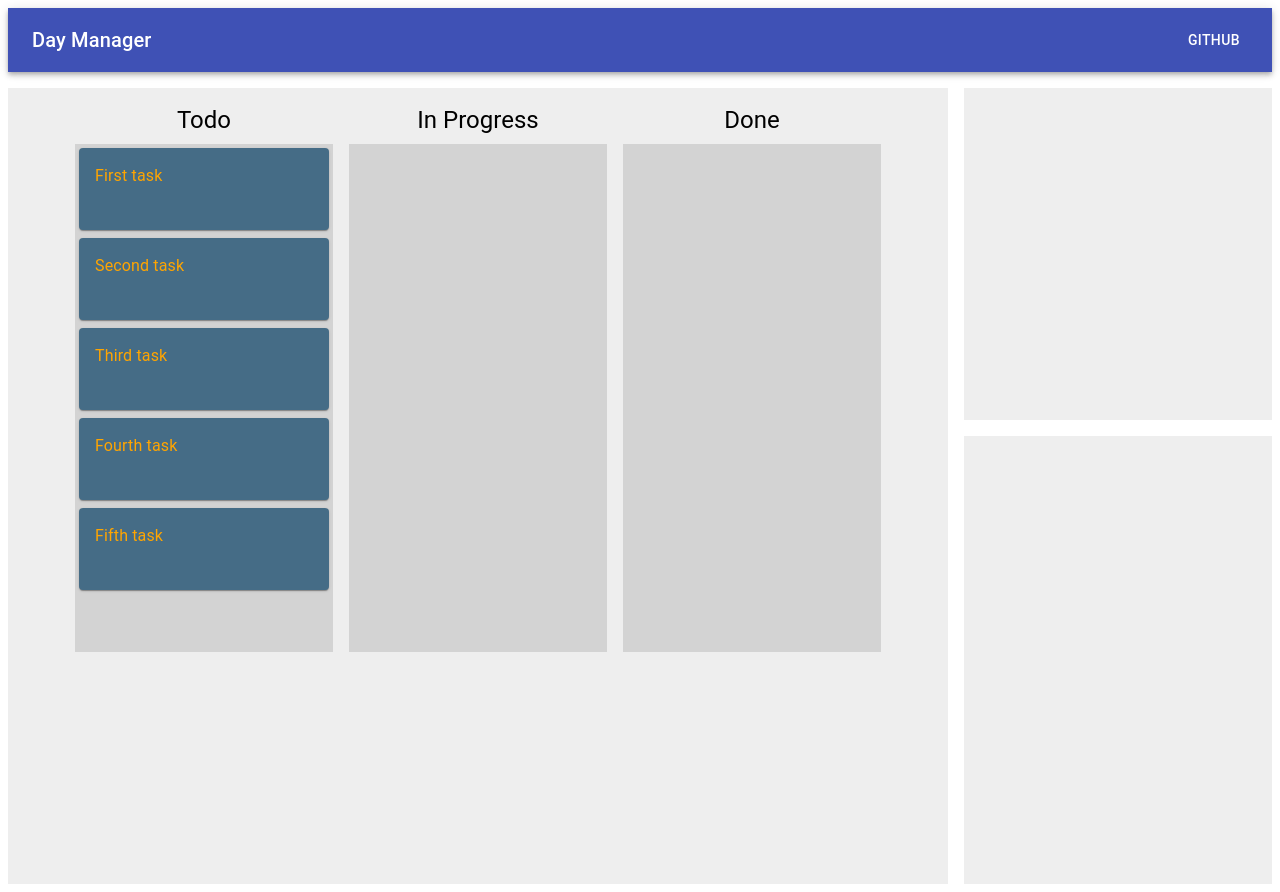
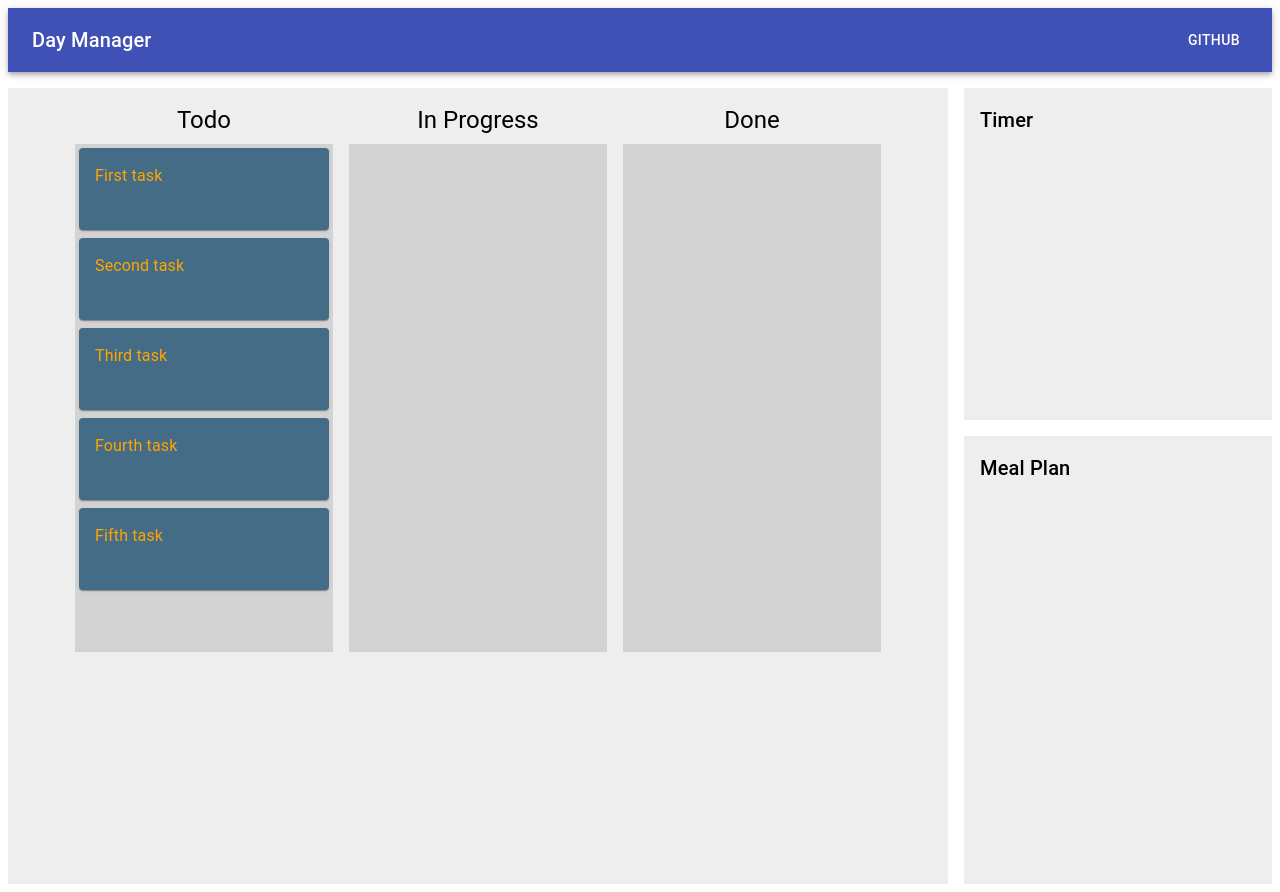
Before and after one commit to nathanjnile/Productivity-Manager, a React (Create React App) app in the folder client/: page / in a window 1280 px wide. Built offline with nearby package versions, Linux system fonts and the light colour scheme.

Commit message:
Files for Timer and Meal plan added but only with the header in

```diff
--- a/client/src/components/MainApp/MainApp.js
+++ b/client/src/components/MainApp/MainApp.js
@@ -2,6 +2,8 @@ import React from "react";
 import classes from "./MainApp.module.css";
 
 import Todolist from "../Todolist/Todolist";
+import Timer from "../Timer/Timer";
+import MealPlan from "../MealPlan/MealPlan";
 
 
 const MainApp = () => {
@@ -12,10 +14,10 @@ const MainApp = () => {
                 <Todolist/>
            </div>
             <div className={classes.divStyle1}>
-                {/* <Timer/> */}
+                <Timer/>
             </div>
             <div className={classes.divStyle2}>
-                {/* <MealPlan/> */}
+                <MealPlan/>
             </div>
         </div>
     );
--- /dev/null
+++ b/client/src/components/MealPlan/MealPlan.js
@@ -0,0 +1,18 @@
+import React from "react";
+
+import Typography from '@material-ui/core/Typography';
+
+
+const MealPlan = () => {
+
+    return(
+        <div>
+          <Typography variant="h6" style={{userSelect: "none"}}>
+              Meal Plan
+          </Typography>
+        </div>
+    );
+}
+
+
+export default MealPlan;
--- /dev/null
+++ b/client/src/components/Timer/Timer.js
@@ -0,0 +1,18 @@
+import React from "react";
+
+import Typography from '@material-ui/core/Typography';
+
+
+const Timer = () => {
+
+    return(
+        <div>
+          <Typography variant="h6" style={{userSelect: "none"}}>
+              Timer
+          </Typography>
+        </div>
+    );
+}
+
+
+export default Timer;
```
